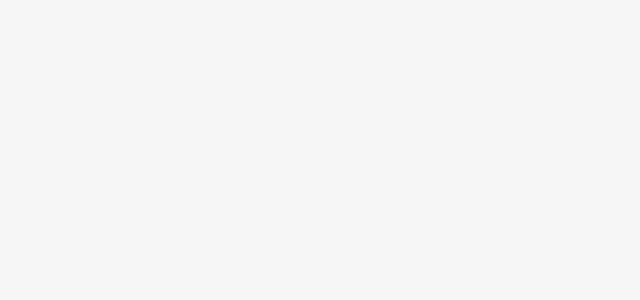
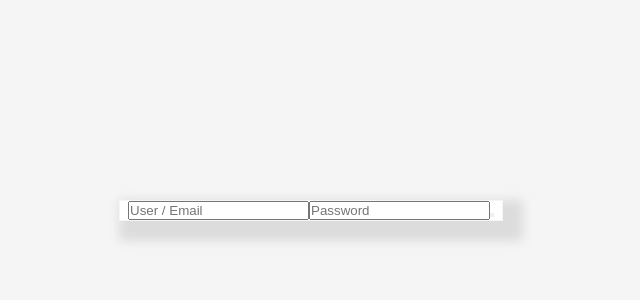
Before and after one commit to MahsumaRezai/Facebook, a React (Create React App) app: page / in a window 1280 px wide. Shown: the top 300 px of the page, without its empty margins (329-969 px from the left). Built offline with nearby package versions, Linux system fonts and the light colour scheme.

Commit message:
add add user section

```diff
--- a/src/App.js
+++ b/src/App.js
@@ -1,8 +1,10 @@
 import { Fragment } from "react";
+import Adduser from "./components/Adduser.js/Adduser";
 
 function App() {
   return (
     <Fragment>
+      <Adduser />
     </Fragment>
 
   );
--- /dev/null
+++ b/src/components/Adduser.js/Adduser.js
@@ -0,0 +1,18 @@
+import { Fragment } from "react";
+import Card from "../Card/Card";
+
+const Adduser = () => {
+    return (
+        <Fragment>
+            <Card>
+                <form >
+                    <input placeholder="User / Email"></input>
+                    <input placeholder="Password"></input>
+                    <button></button>
+                </form>
+            </Card>
+
+        </Fragment>
+    )
+}
+export default Adduser;
--- a/src/components/Card/Card.js
+++ b/src/components/Card/Card.js
@@ -4,9 +4,8 @@ import classes from './Card.module.css'
 const Card = (props) => {
     return (
         <Fragment>
-            {props.children}
             <div className={classes.card}>
-
+                {props.children}
             </div>
 
         </Fragment>
--- a/src/components/Card/Card.module.css
+++ b/src/components/Card/Card.module.css
@@ -10,4 +10,5 @@
     margin-bottom: auto;
     border: 1px solid whitesmoke;
     box-shadow: 10px 10px 10px 10px gainsboro;
+    gap: 20px;
 }
```
